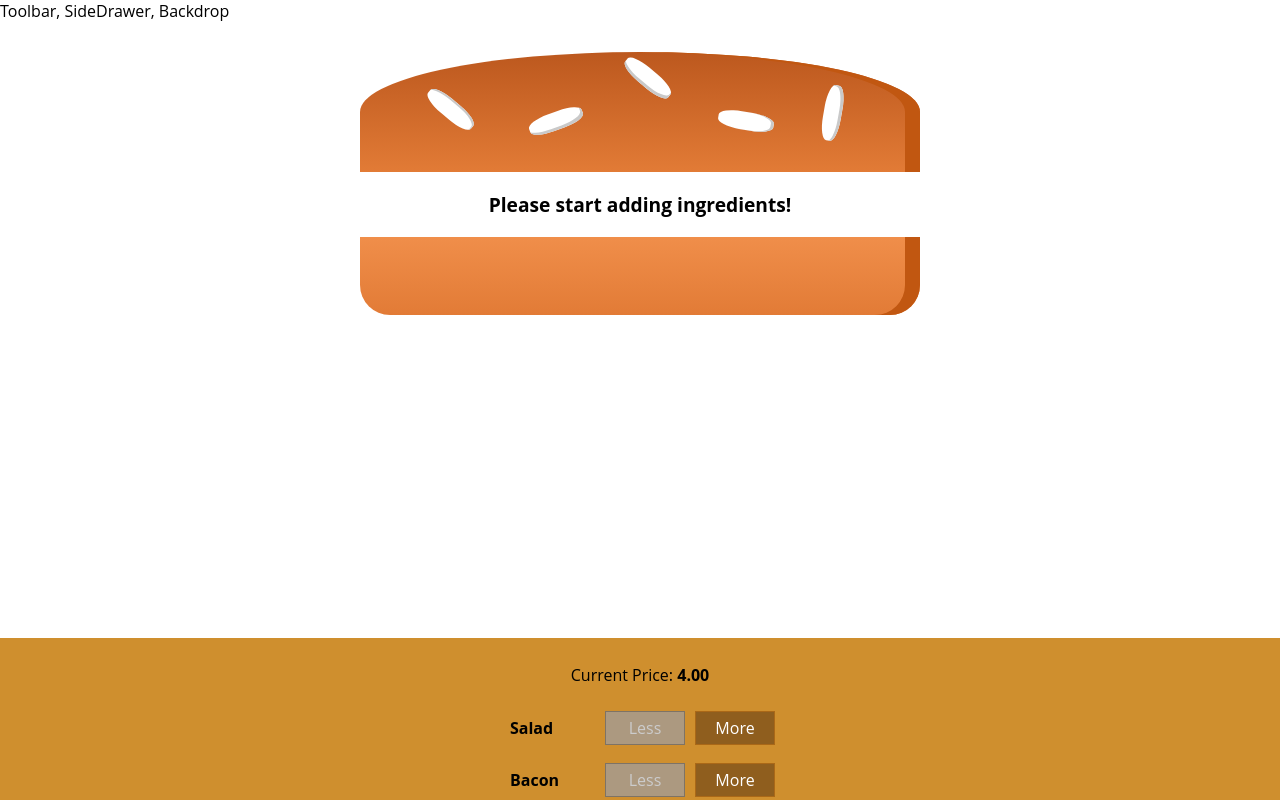
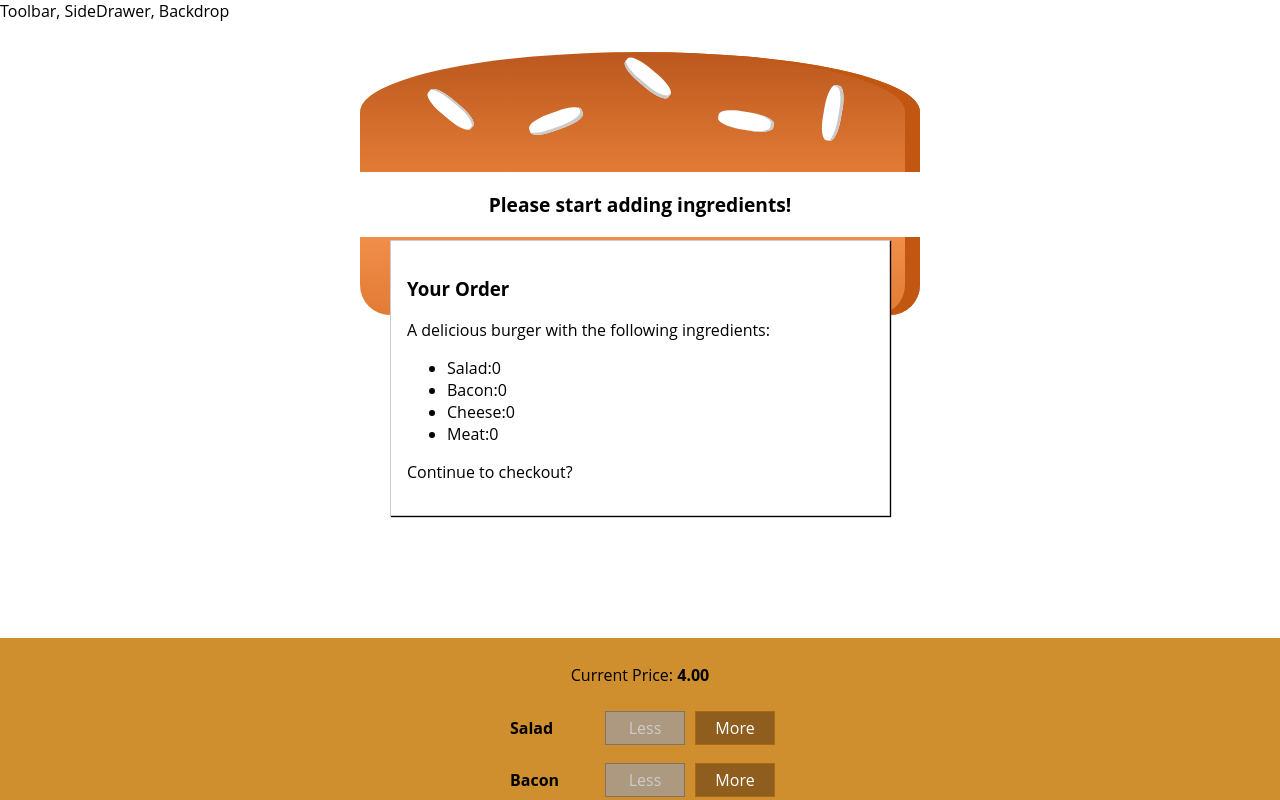
Before and after one commit to joeyhuang591/Burger_App, a React app: page / in a window 1280 px wide. Shown: the top 800 px of the page. Built offline with nearby package versions, Linux system fonts and the light colour scheme; the HTML template or start-up script is replaced by a standard one.

Commit message:
add modal to page

```diff
--- /dev/null
+++ b/src/components/Burger/OrderSummary/OrderSummary.js
@@ -0,0 +1,22 @@
+import React from 'react';
+
+const orderSummary = (props) => {
+    const ingredientSummary = Object.keys(props.ingredients)
+    .map(igKey=> {
+        return (
+            <li key = {igKey}><span style={{textTransform:'capitalize'}} >{igKey}:{props.ingredients[igKey]}</span></li>
+        );
+    });
+    return (
+        <div>
+            <h3>Your Order</h3>
+            <p>A delicious burger with the following ingredients:</p>
+            <ul>
+                {ingredientSummary}
+            </ul>
+            <p>Continue to checkout?</p>
+        </div>
+    );
+};
+
+export default orderSummary;
--- /dev/null
+++ b/src/components/UI/Modal/Modal.css
@@ -0,0 +1,20 @@
+.Modal {
+    position: fixed;
+    z-index: 500;
+    background-color: white;
+    width: 70%;
+    border: 1px solid #ccc;
+    box-shadow: 1px 1px 1px black;
+    padding: 16px;
+    left: 15%;
+    top: 30%;
+    box-sizing: border-box;
+    transition: all 0.3s ease-out;
+}
+
+@media (min-width: 600px) {
+    .Modal {
+        width: 500px;
+        left: calc(50% - 250px);
+    }
+}
--- /dev/null
+++ b/src/components/UI/Modal/Modal.js
@@ -0,0 +1,12 @@
+import React from 'react';
+import classes from './Modal.css';
+
+const modal = (props) => (
+
+    <div className={classes.Modal} >
+        {props.children}
+    </div>
+
+);
+
+export default modal;
--- a/src/containers/BurgerBuilder/BurgerBuilder.js
+++ b/src/containers/BurgerBuilder/BurgerBuilder.js
@@ -2,6 +2,9 @@
 // import Aux from '../../hoc/Aux';
 import Burger from '../../components/Burger/Burger';
 import BuildControls from '../../components/Burger/BuildControls/BuildControls';
+import Modal from '../../components/UI/Modal/Modal';
+import OrderSummary from '../../components/Burger/OrderSummary/OrderSummary';
+
 
 const INGREDIENT_PRICES = {
     salad: 0.5,
@@ -79,6 +82,9 @@
         return (
 
             <div>
+                <Modal>
+                    <OrderSummary ingredients={this.state.ingredients} />
+                </Modal>
                 <Burger ingredients={this.state.ingredients} />
                 <BuildControls
                     ingredientAdded={this.addIngredientHandler}
```
Also changed, not shown: src/components/UI/Backdrop/Backdrop.js (added).
